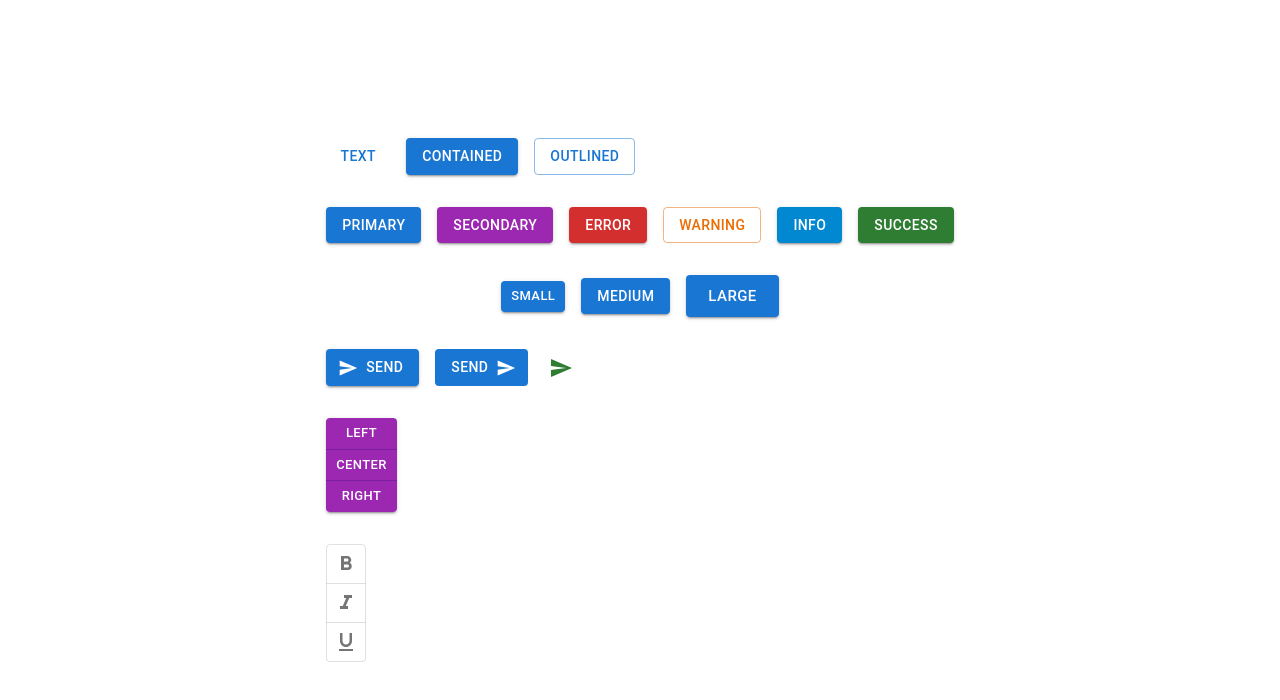
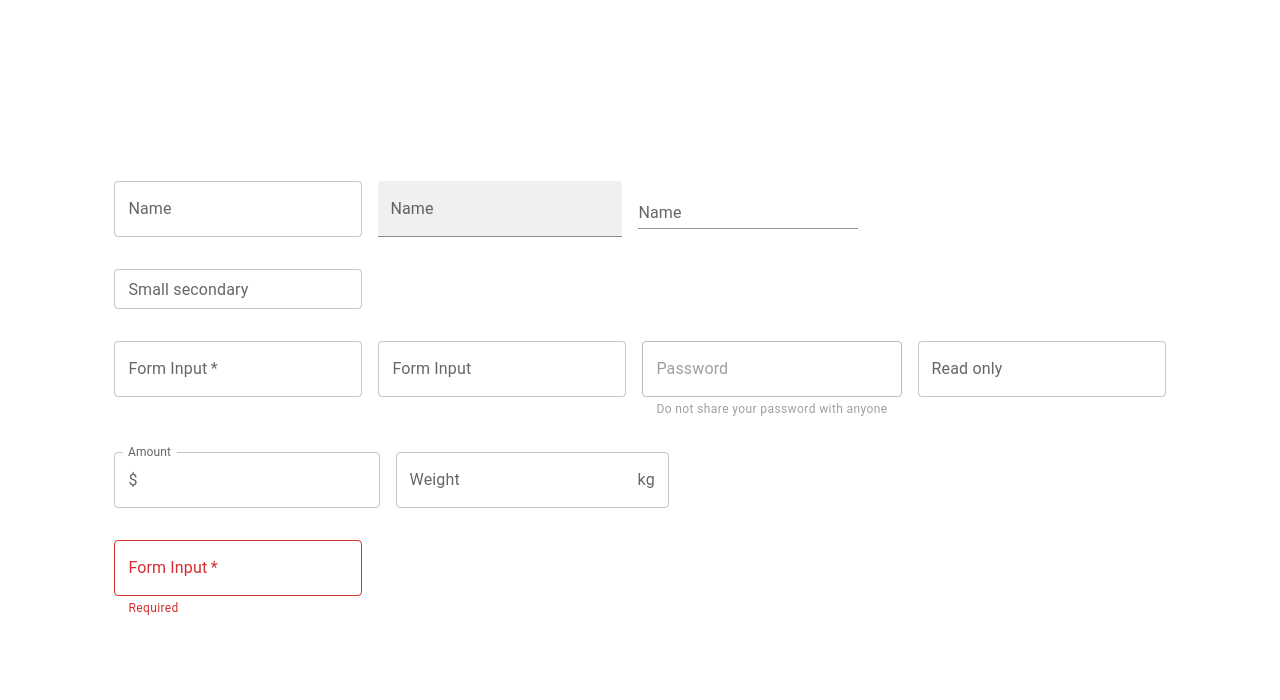
Before and after one commit to Narotam-Mishra/material-ui-learning, a React (Vite) app: page / in a window 1280 px wide. Shown: the top 700 px of the page. Built offline with nearby package versions, Linux system fonts and the light colour scheme.

Commit message:
mui-learning_1.6_text_field

```diff
--- a/src/App.tsx
+++ b/src/App.tsx
@@ -1,6 +1,7 @@
 
 import './App.css'
-import MUIButton from './components/MUIButton'
+// import MUIButton from './components/MUIButton'
+import MUITextField from './components/MUITextField'
 // import MUITypography from './components/MUITypography'
 
 function App() {
@@ -8,7 +9,8 @@
   return (
     <div className='App'>
      {/* <MUITypography /> */}
-     <MUIButton />
+     {/* <MUIButton /> */}
+     <MUITextField />
     </div>
   )
 }
--- /dev/null
+++ b/src/components/MUITextField.tsx
@@ -0,0 +1,61 @@
+import { InputAdornment, Stack, TextField } from '@mui/material'
+import { useState } from 'react';
+
+const MUITextField = () => {
+  const [value, setValue] = useState('')
+  return (
+    <Stack spacing={4}>
+      <Stack direction="row" spacing={2}>
+        <TextField label="Name" variant="outlined"></TextField>
+        <TextField label="Name" variant="filled"></TextField>
+        <TextField label="Name" variant="standard"></TextField>
+      </Stack>
+      <Stack direction={"row"} spacing={2}>
+        <TextField label="Small secondary" size="small" color="secondary" />
+      </Stack>
+
+      {/* form related props */}
+      <Stack direction={"row"} spacing={2}>
+        <TextField label="Form Input" required />
+        <TextField label="Form Input" />
+        <TextField
+          label="Password"
+          type="password"
+          disabled
+          helperText="Do not share your password with anyone"
+        />
+        <TextField label="Read only" InputProps={{ readOnly: true }} />
+      </Stack>
+      <Stack direction={"row"} spacing={2}>
+        <TextField
+          label="Amount"
+          InputProps={{
+            startAdornment: <InputAdornment position="start">$</InputAdornment>,
+          }}
+        />
+        <TextField
+          label="Weight"
+          InputProps={{
+            endAdornment: <InputAdornment position="end">kg</InputAdornment>,
+          }}
+        />
+      </Stack>
+
+      {/* error prop */}
+      <Stack direction={"row"} spacing={2}>
+        <TextField
+          label="Form Input"
+          required
+          value={value}
+          onChange={(event) => setValue(event?.target.value)}
+          error={!value}
+          helperText={
+            !value ? 'Required' : 'Do not share your password with anyone'
+          }
+        />
+      </Stack>
+    </Stack>
+  );
+}
+
+export default MUITextField
```
Also changed, not shown: ReadMe.txt.
